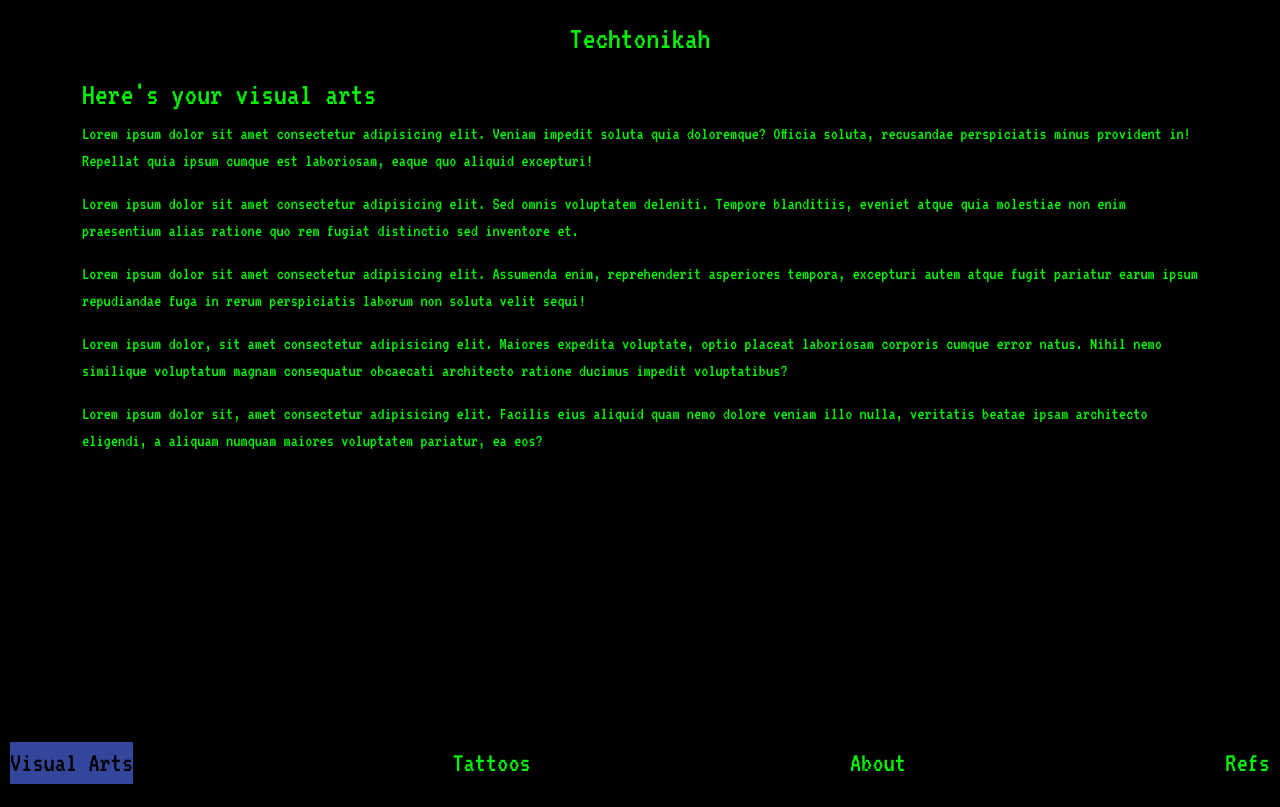
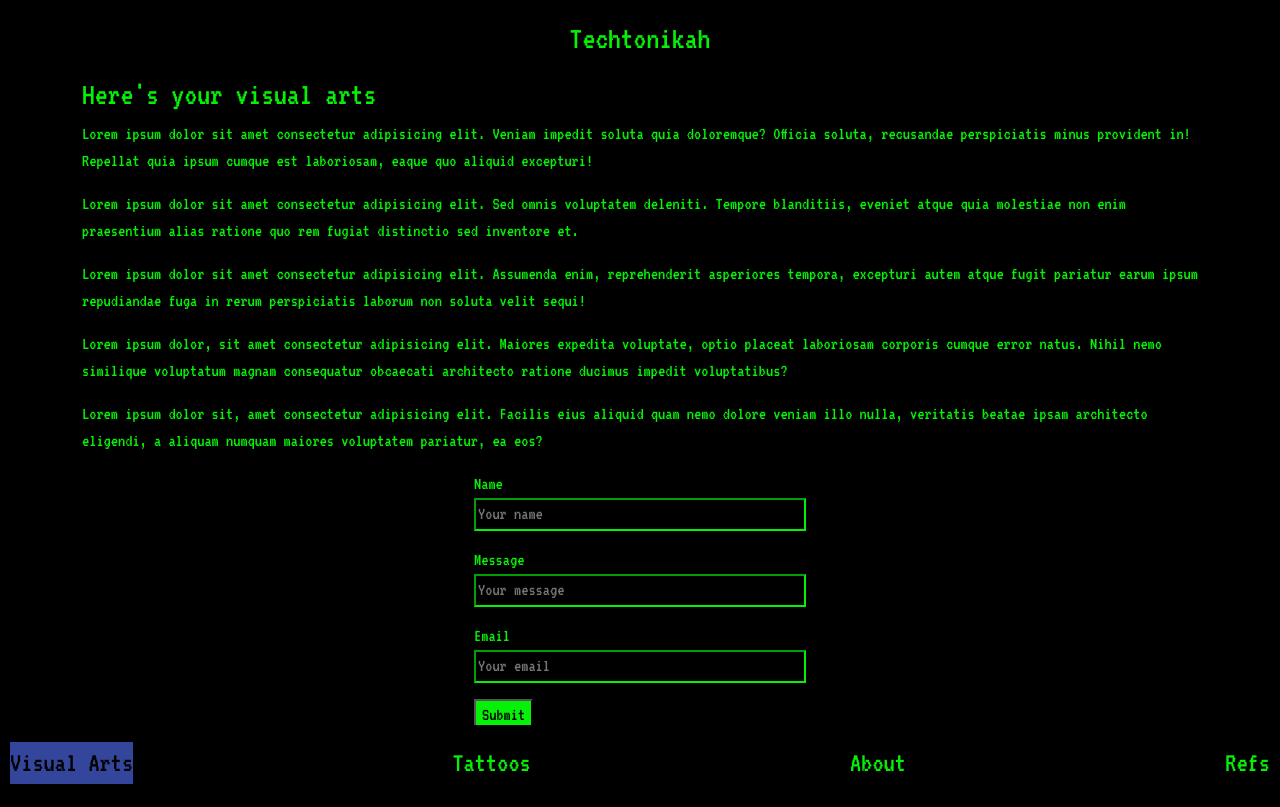
Before and after one commit to missatoy/techtonikah, a React (Vite) app: page /visual-arts in a window 1280 px wide. Built offline with nearby package versions, Linux system fonts and the light colour scheme.

Commit message:
created 2 forms for arts and tattoos and reorganized componentes directory

```diff
--- a/package.json
+++ b/package.json
@@ -9,6 +9,7 @@
     "preview": "vite preview"
   },
   "dependencies": {
+    "emailjs-com": "^3.2.0",
     "esbuild": "0.16.4",
     "react": "^18.2.0",
     "react-dom": "^18.2.0",
--- a/src/components/About.jsx
+++ b/src/components/About.jsx
@@ -1,4 +1,4 @@
-import Navbar from "./Navbar"
+import Bottombar from "./Bottombar"
 import Topbar from "./Topbar"
 
 export default function About() {
@@ -9,7 +9,7 @@ export default function About() {
         <h2>Here's your about</h2>
         <p>Lorem ipsum dolor sit, amet consectetur adipisicing elit. Voluptas velit nemo maxime cum corporis eius. Dolorem dignissimos voluptate omnis quae qui at, laboriosam ullam exercitationem eos nihil ratione impedit minima!</p>
       </div>
-      <Navbar />
+      <Bottombar />
     </>
   )
 }
--- a/src/components/Page404.jsx
+++ b/src/components/Page404.jsx
@@ -1,4 +1,4 @@
-import Navbar from "./Navbar"
+import Bottombar from "./Bottombar"
 import Topbar from "./Topbar"
 
 export default function Page404() {
@@ -9,7 +9,7 @@ export default function Page404() {
       <h2>404</h2>
       <h2>Page not found</h2>
     </div>
-    <Navbar />
+    <Bottombar />
     </>
   )
 }
--- a/src/components/Refs.jsx
+++ b/src/components/Refs.jsx
@@ -1,5 +1,5 @@
 import Topbar from "./Topbar"
-import Navbar from "./Navbar"
+import Bottombar from "./Bottombar"
 
 export default function Refs() {
   return (
@@ -9,7 +9,7 @@ export default function Refs() {
         <h2>Your refs here</h2>
         <p>Lorem ipsum dolor sit amet consectetur adipisicing elit. Distinctio id ducimus cupiditate similique dolor quos quasi, tenetur corrupti amet sit asperiores incidunt earum ad officia dicta eaque blanditiis soluta non.</p>
       </div>
-      <Navbar />
+      <Bottombar />
     </>
   )
 }
--- a/src/components/Tattoos.jsx
+++ b/src/components/Tattoos.jsx
@@ -1,5 +1,6 @@
-import Navbar from "./Navbar"
+import Navbar from "./Bottombar"
 import Topbar from "./Topbar"
+import FormTattoos from "./forms/FormTattoos"
 
 export default function Tattoos() {
   return (
@@ -8,6 +9,7 @@ export default function Tattoos() {
       <div className="container">
         <h2>Here's your tattoos</h2>
         <p>Lorem ipsum dolor sit, amet consectetur adipisicing elit. Magni velit quo fugit atque dignissimos non ullam iste corporis nostrum dolorem, ipsum aperiam dolor illum fugiat officiis illo, voluptatem voluptates pariatur?</p>
+        <FormTattoos />
       </div>
       <Navbar />
     </>
--- a/src/components/VisualArts.jsx
+++ b/src/components/VisualArts.jsx
@@ -1,5 +1,6 @@
-import Navbar from "./Navbar"
+import Navbar from "./Bottombar"
 import Topbar from "./Topbar"
+import FormArts from "./forms/FormArts"
 
 export default function VisualArts() {
   return (
@@ -12,6 +13,7 @@ export default function VisualArts() {
         <p>Lorem ipsum dolor sit amet consectetur adipisicing elit. Assumenda enim, reprehenderit asperiores tempora, excepturi autem atque fugit pariatur earum ipsum repudiandae fuga in rerum perspiciatis laborum non soluta velit sequi!</p>
         <p>Lorem ipsum dolor, sit amet consectetur adipisicing elit. Maiores expedita voluptate, optio placeat laboriosam corporis cumque error natus. Nihil nemo similique voluptatum magnam consequatur obcaecati architecto ratione ducimus impedit voluptatibus?</p>
         <p>Lorem ipsum dolor sit, amet consectetur adipisicing elit. Facilis eius aliquid quam nemo dolore veniam illo nulla, veritatis beatae ipsam architecto eligendi, a aliquam numquam maiores voluptatem pariatur, ea eos?</p>
+        <FormArts />
       </div>
       <Navbar />
     </>
--- /dev/null
+++ b/src/components/forms/FormArts.jsx
@@ -0,0 +1,84 @@
+import { useState } from 'react';
+import { send } from 'emailjs-com';
+
+export default function FormArts() {
+  const [toSend, setToSend] = useState({
+    from_name: '',
+    message: '',
+    reply_to: ''
+  });
+
+  const onSubmit = (e) => {
+    e.preventDefault();
+    send(
+      'service_9ep6ci5',
+      'template_k9eiewi',
+      toSend,
+      'wykSGAUlwFm70XgkW'
+    )
+      .then((response) => {
+        console.log('SUCCESS!', response.status, response.text);
+      })
+      .catch((err) => {
+        console.log('FAILED...', err);
+      });
+    setToSend({
+      from_name: '',
+      message: '',
+      reply_to: ''
+    })
+  };
+
+  const handleChange = (e) => {
+    setToSend({ ...toSend, [e.target.name]: e.target.value });
+  };
+
+  return (
+    <div className="row justify-content-center">
+      <form onSubmit={onSubmit} className="col-lg-4 col-sm-12 row">
+        <div className="form-group d-flex flex-column">
+          <label htmlFor="name">Name</label>
+          <input
+            type='text'
+            name='from_name'
+            placeholder='Your name'
+            id="name"
+            value={toSend.from_name}
+            onChange={handleChange}
+            className="mb-3 form-field"
+            required
+          />
+        </div>
+        <div className="form-group d-flex flex-column">
+          <label htmlFor="message">Message</label>
+          <input
+            type='text'
+            name='message'
+            placeholder='Your message'
+            id="message"
+            value={toSend.message}
+            onChange={handleChange}
+            className="mb-3 form-field"
+            required
+          />
+        </div>
+        <div className="form-group d-flex flex-column">
+          <label htmlFor="email">Email</label>
+          <input
+            type='email'
+            name='reply_to'
+            placeholder='Your email'
+            id="email"
+            value={toSend.reply_to}
+            onChange={handleChange}
+            className="mb-3 form-field"
+            required
+          />
+        </div>
+        <div className="form-group">
+          <button type='submit' className="form-button">Submit</button>
+        </div>
+      </form>
+    </div>
+  )
+}
--- /dev/null
+++ b/src/components/forms/FormTattoos.jsx
@@ -0,0 +1,84 @@
+import { useState } from 'react';
+import { send } from 'emailjs-com';
+
+export default function FormTattoos() {
+  const [toSend, setToSend] = useState({
+    from_name: '',
+    message: '',
+    reply_to: ''
+  });
+
+  const onSubmit = (e) => {
+    e.preventDefault();
+    send(
+      'service_9ep6ci5',
+      'template_frc3qmd',
+      toSend,
+      'wykSGAUlwFm70XgkW'
+    )
+      .then((response) => {
+        console.log('SUCCESS!', response.status, response.text);
+      })
+      .catch((err) => {
+        console.log('FAILED...', err);
+      });
+    setToSend({
+      from_name: '',
+      message: '',
+      reply_to: ''
+    })
+  };
+
+  const handleChange = (e) => {
+    setToSend({ ...toSend, [e.target.name]: e.target.value });
+  };
+
+  return (
+    <div className="row justify-content-center">
+      <form onSubmit={onSubmit} className="col-lg-4 col-sm-12 row">
+        <div className="form-group d-flex flex-column">
+          <label htmlFor="name">Name</label>
+          <input
+            type='text'
+            name='from_name'
+            placeholder='Your name'
+            id="name"
+            value={toSend.from_name}
+            onChange={handleChange}
+            className="mb-3 form-field"
+            required
+          />
+        </div>
+        <div className="form-group d-flex flex-column">
+          <label htmlFor="message">Message</label>
+          <input
+            type='text'
+            name='message'
+            placeholder='Your message'
+            id="message"
+            value={toSend.message}
+            onChange={handleChange}
+            className="mb-3 form-field"
+            required
+          />
+        </div>
+        <div className="form-group d-flex flex-column">
+          <label htmlFor="email">Email</label>
+          <input
+            type='email'
+            name='reply_to'
+            placeholder='Your email'
+            id="email"
+            value={toSend.reply_to}
+            onChange={handleChange}
+            className="mb-3 form-field"
+            required
+          />
+        </div>
+        <div className="form-group">
+          <button type='submit' className="form-button">Submit</button>
+        </div>
+      </form>
+    </div>
+  )
+}
--- a/src/index.css
+++ b/src/index.css
@@ -134,6 +134,18 @@ body {
   background-color: #34459C;
 }
 
+/* FORMS FIELDS */
+
+.form-field {
+  background-color: black;
+  border-color: #06F108;
+  color: #06F108;
+}
+
+.form-button {
+  background-color: #06F108;
+}
+
 /* MEDIA QUERY */
 
 @media (max-width: 820px) {
```
Also changed, not shown: src/components/Bottombar.jsx (renamed from src/components/Navbar.jsx), 2 other files (tests, documents, lock files or other folders).
